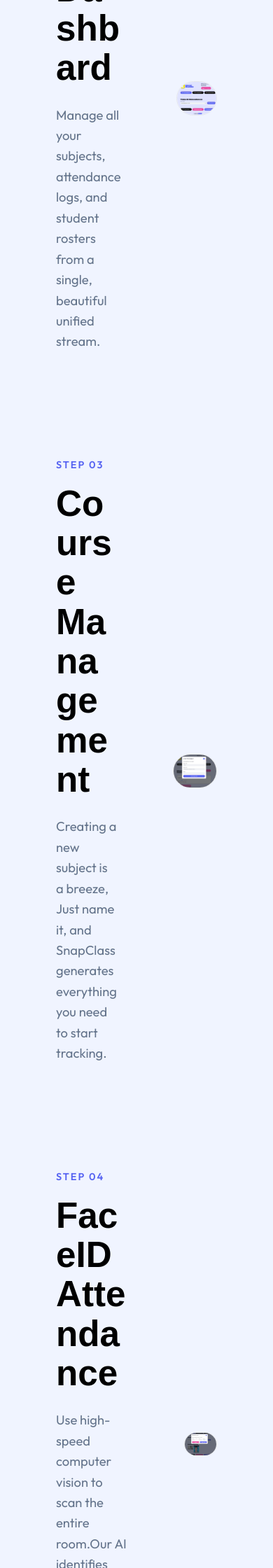
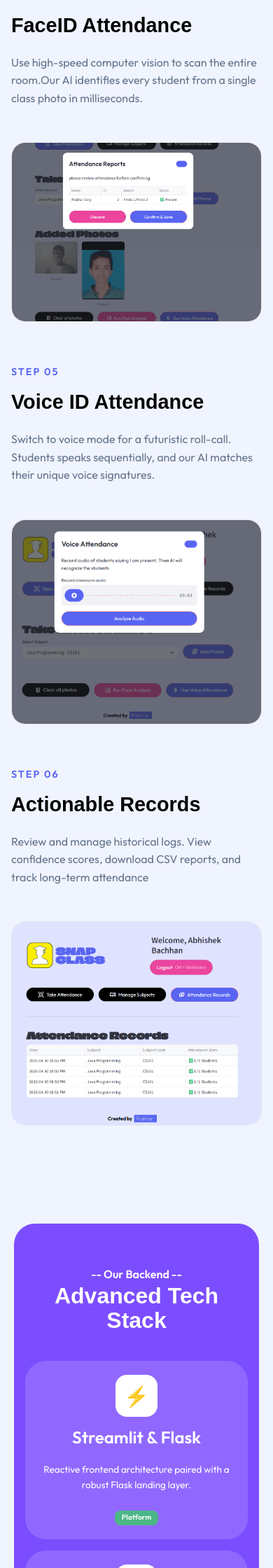
Before and after one commit to Prakhar-garg12/snapclass-landing-page, a Flask app: page / in a window 390 px wide; the page is wider, and only the part inside the window is pictured. Shown: the part 4040-6280 px from the top of that part at 70% size. Run offline with Flask 3, Linux system fonts and the light colour scheme; some web fonts are replaced.

Commit message:
Make Page Mobile Reponsive

```diff
--- a/static/css/style.css
+++ b/static/css/style.css
@@ -490,3 +490,148 @@ h4 {
     height: auto;
     display: block;
 }
+
+@media(max-width: 768px){
+
+    .navbar{
+        padding: 8px 10px;
+    }
+
+    .logo-img{
+        height: 28px;
+    }
+
+    .logo-text{
+        font-size: 1.1rem;
+    }
+
+    .nav-links{
+        display: none;
+    }
+
+    .btn-pill{
+        padding: 8px 16px;
+        font-size: 0.8rem;
+    }
+
+
+    .hero{
+        padding: 60px 60px;
+    }
+
+    .hero h1{
+        font-size: 2.4rem;
+        line-height: 1.2;
+    }
+
+    .hero p{
+        font-size: 1rem;
+        margin-bottom: 30px;
+    }
+
+    .btn-ctn{
+        width: 100%;
+        justify-content: center;
+        padding: 16px;
+        font-size: 1rem;
+    }
+
+    .link-action{
+        font-size: 0.9rem;
+    }
+
+    .floating-card{
+        display: none;
+    }
+
+    .features{
+        padding: 60px 16px;
+    }
+
+    .features h2 {
+        font-size: 2.1rem;
+    }
+
+    .feature-grid{
+        grid-template-columns: 1fr;
+        gap: 20px;
+    }
+
+    .feature-card{
+        padding: 24px;
+        border-radius: 24px;
+    }
+
+
+    .tech-stack{
+        padding: 60px 16px;
+        margin: 20px;
+        border-radius: 30px;
+    }
+
+    .tech-stack h2{
+        font-size: 2rem;
+    }
+
+    .tech-grid{
+        grid-template-columns: 1fr;
+    }
+
+    .tech-card{
+        padding: 20px;
+    }
+
+    .teacher-flow{
+        padding: 60px 16px;
+    }
+
+    .flow-step{
+        flex-direction: column;
+        gap: 20px;
+        margin-bottom: 60px;
+    }
+
+    .flow-content h3{
+        font-size: 1.8rem;
+    }
+
+    .flow-content p{
+        font-size: 1rem;
+    }
+
+    .flow-image{
+        width: 100%;
+        border-radius: 20px;
+    }
+
+    .purple-section{
+        padding: 60px 16px;
+        margin: 20px;
+        border-radius: 30px;
+    }
+
+    .purple-section h2{
+        font-size: 2rem;
+    }
+
+    .btn-white{
+        width: 100%;
+        padding: 16px;
+    }
+
+    .main-footer{
+        padding: 60px 16px 30px;
+    }
+
+    .main-footer .footer-grid{
+        grid-template-columns: 1fr;
+        gap: 40px;
+        text-align: center;
+    }
+
+    img {
+        max-width: 100%;
+        height: auto;
+    }
+
+}
--- a/templates/index.html
+++ b/templates/index.html
@@ -225,7 +225,86 @@
     </section>
 
 
+    <section id="student-journey" class="teacher-flow">
+        <div class="flow-container">
+            <div class="section-tag" style="text-align: center; margin-bottom: 40px; display: block;">--Workflow--</div>
+            <h2 style="text-align: center; font-size: 3.5rem; margin-bottom: 80px;">The Student's Journey</h2>
 
+            <div class="flow-step">
+                <div class="flow-content">
+                    <div class="step-badge">PHASE 01</div>
+                    <h3>Instant Enrollment</h3>
+                    <p>Student join courses in seconds using unique QR codes or course links provided by their teachers. No tedious sign-up forms.</p>
+
+                </div>
+                <div class="flow-image">
+                    <img src="{{ url_for('static', filename='img/demo/Screenshot 2026-05-02 131616.png') }}" alt="flow image">
+                </div>
+            </div>
+
+            <div class="flow-step">
+                <div class="flow-content">
+                    <div class="step-badge">STEP 02</div>
+                    <h3>Interactive Dashbard</h3>
+                    <p>Manage all your subjects, attendance logs, and student rosters from a single, beautiful unified stream.</p>
+
+                </div>
+                <div class="flow-image">
+                    <img src="{{ url_for('static', filename='img/demo/Screenshot 2026-05-01 155137.png') }}" alt="flow image">
+                </div>
+            </div>
+
+            <div class="flow-step">
+                <div class="flow-content">
+                    <div class="step-badge">STEP 03</div>
+                    <h3>Course Management</h3>
+                    <p>Creating a new subject is a breeze, Just name it, and SnapClass generates everything you need to start tracking.</p>
+
+                </div>
+                <div class="flow-image">
+                    <img src="{{ url_for('static', filename='img/demo/Screenshot 2026-05-02 123220.png') }}" alt=""flow image>
+                </div>
+            </div>
+
+            <div class="flow-step">
+                <div class="flow-content">
+                    <div class="step-badge">STEP 04</div>
+                    <h3>FaceID Attendance</h3>
+                    <p>Use high-speed computer vision to scan the entire room.Our AI identifies every student from a single class photo in milliseconds.</p>
+
+                </div>
+                <div class="flow-image">
+                    <img src="{{ url_for('static', filename='img/demo/image.png') }}" alt=""flow image>
+                </div>
+            </div>
+
+            <div class="flow-step">
+                <div class="flow-content">
+                    <div class="step-badge">STEP 05</div>
+                    <h3>Voice ID Attendance</h3>
+                    <p>Switch to voice mode for a futuristic roll-call. Students speaks sequentially, and our AI matches their unique voice signatures. </p>
+
+                </div>
+                <div class="flow-image">
+                    <img src="{{ url_for('static', filename='img/demo/Screenshot 2026-05-02 124619.png') }}" alt=""flow image>
+                </div>
+            </div>
+
+            <div class="flow-step">
+                <div class="flow-content">
+                    <div class="step-badge">STEP 06</div>
+                    <h3>Actionable Records</h3>
+                    <p>Review and manage historical logs. View confidence scores, download CSV reports, and track long-term attendance</p>
+
+                </div>
+                <div class="flow-image">
+                    <img src="{{ url_for('static', filename='img/demo/Screenshot 2026-05-01 155546.png') }}" alt=""flow image>
+                </div>
+            </div>
+
+
+        </div>
+    </section>
 
 
     <section class="purple-section">
```
Also changed, not shown: static/img/demo/Screenshot 2026-05-01 155000.png (deleted), static/img/demo/Screenshot 2026-05-02 131616.png (added).
